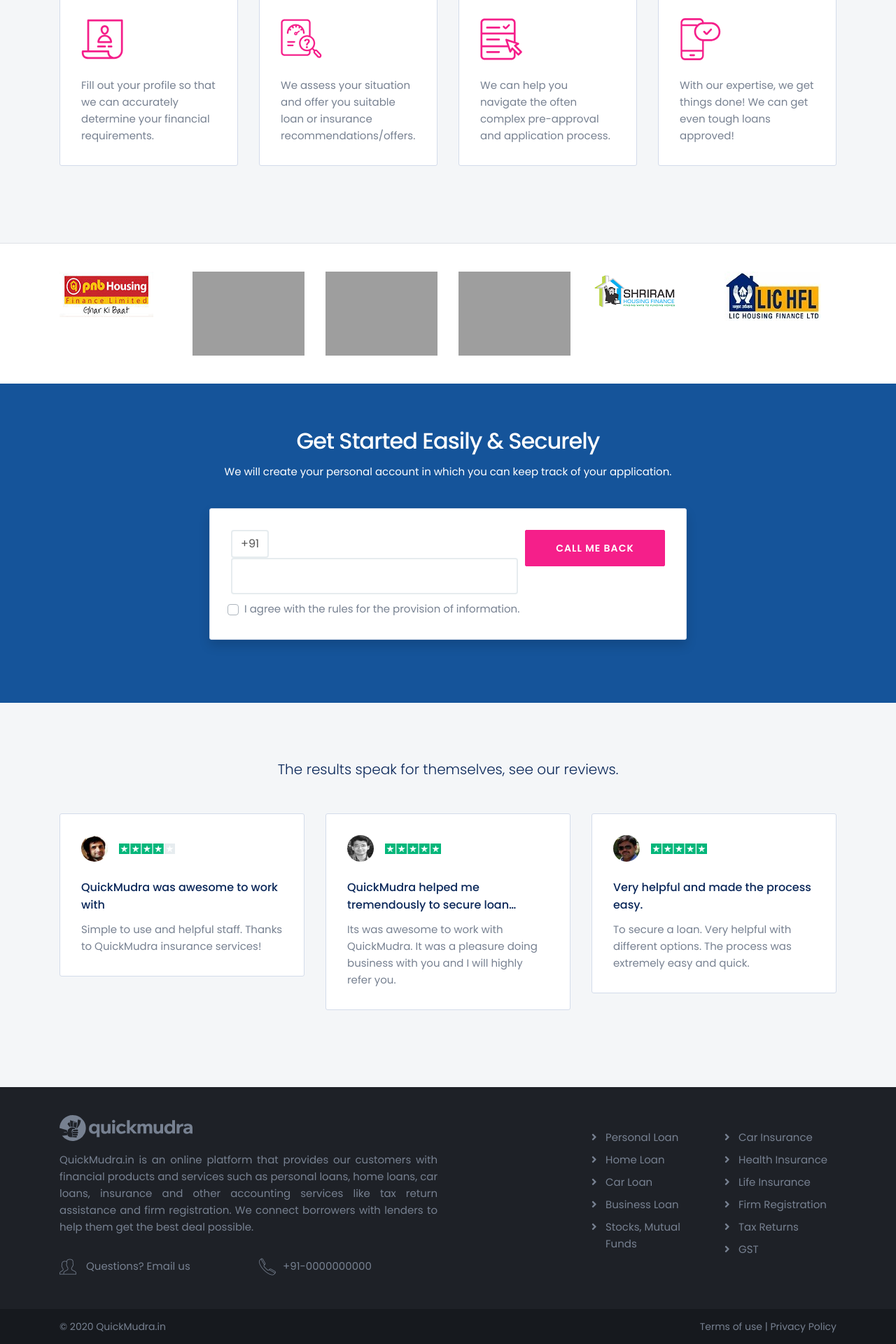
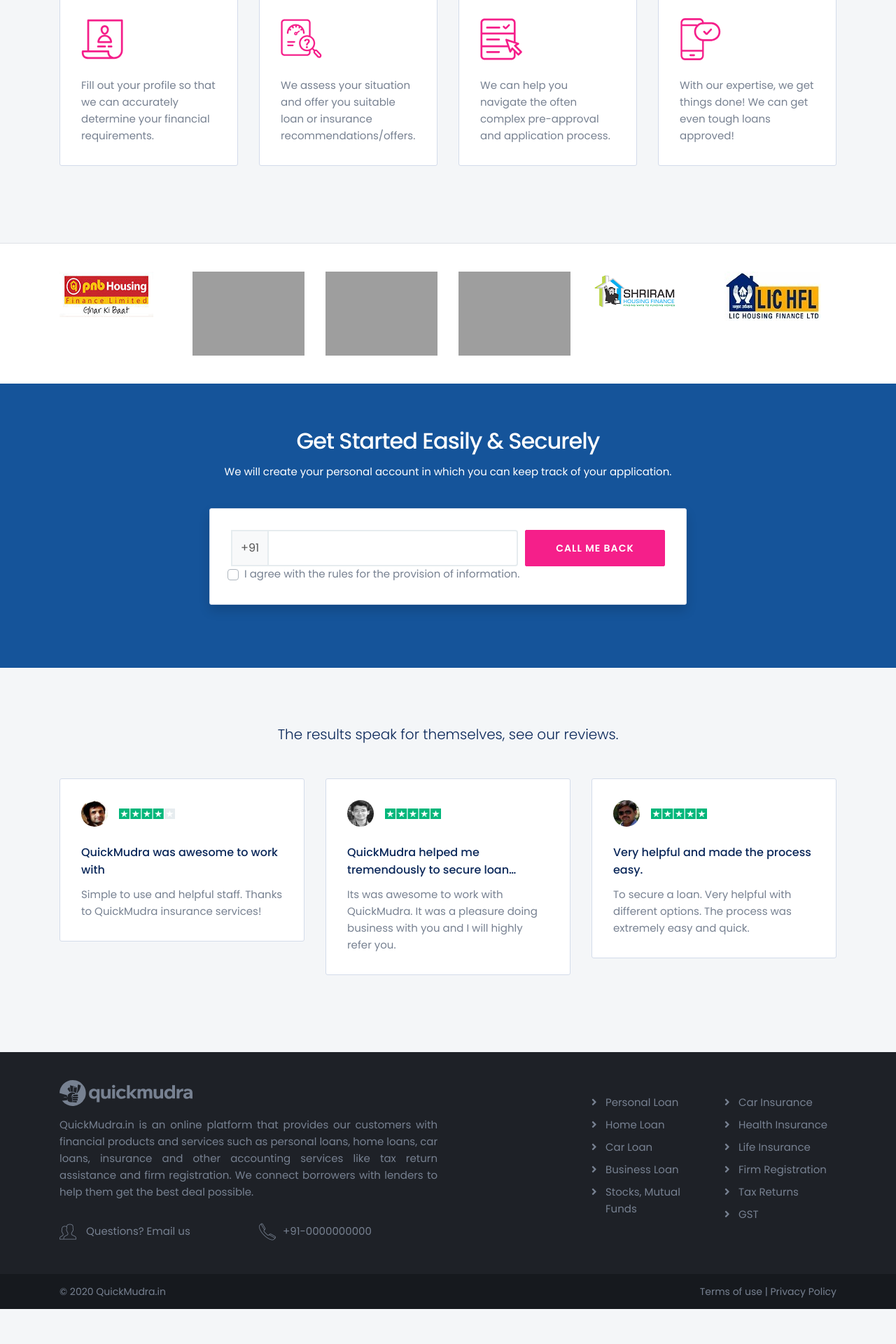
Before and after one commit to jaswinder-singh/creditme, a Jekyll site: the page built from index.html, in a window 1280 px wide. Shown: the part 1307-3227 px from the top of the page at 70% size. Built offline with Jekyll 4.4.1, drawn with Linux system fonts in a browser that asks for light colours; nearby versions of some CDN libraries; after the commit the page ends 3177 px from its top, so only the background shows below that.

Commit message:
Update index.html

```diff
--- a/index.html
+++ b/index.html
@@ -240,12 +240,12 @@
 					    <div id="submission-status-alert" class="alert" role="alert" style="display: none;"></div>
                         <div class="card-body">
                             <form id="contact-us" method="post" action="https://formspree.io/mayppwvd" class="form-row">
-                                <div class="form-group col-lg-8 col-md-6 col-12 mb-0">
+                                <div class="form-group input-group col-lg-8 col-md-6 col-12 mb-0">
                                     <label for="phonenumber" class="sr-only"></label>
 									<div class="input-group-prepend">
-                                        <span class="input-group-text" id="basic-addon1">+91</span>
+                                        <span class="input-group-text bg-light" id="basic-addon1">+91</span>
                                     </div>
-                                    <input class="form-control input-group" id="phonenumber" name="Phone Number" required maxlength="10">
+                                    <input class="form-control" id="phonenumber" name="Phone Number" required maxlength="10">
                                 </div>
                                 <input type="hidden" name="Request" value="Client Request! Call me back. ASAP!">
                                 <div class="col-lg-4 col-md-6 col-12">
```
